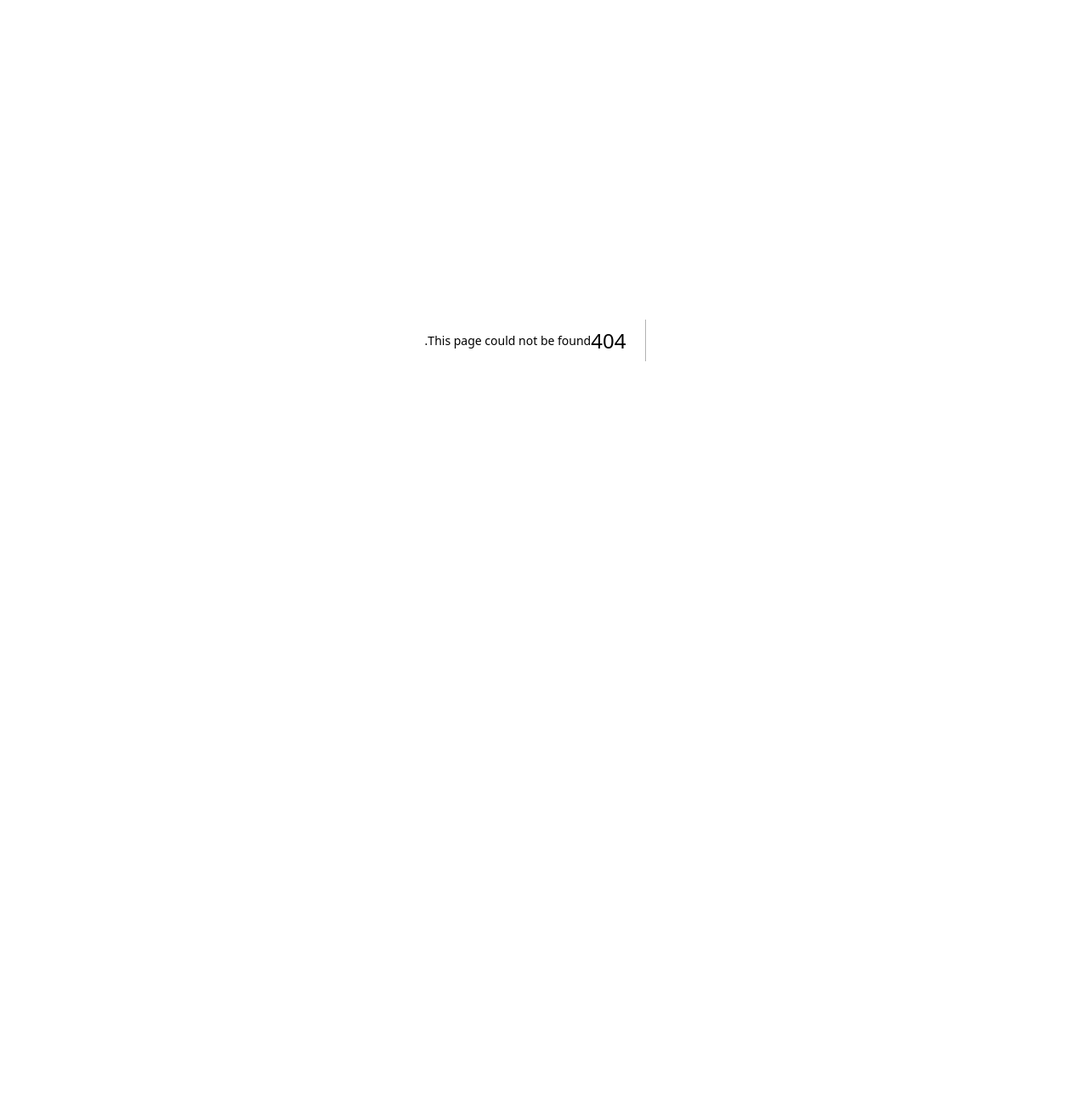
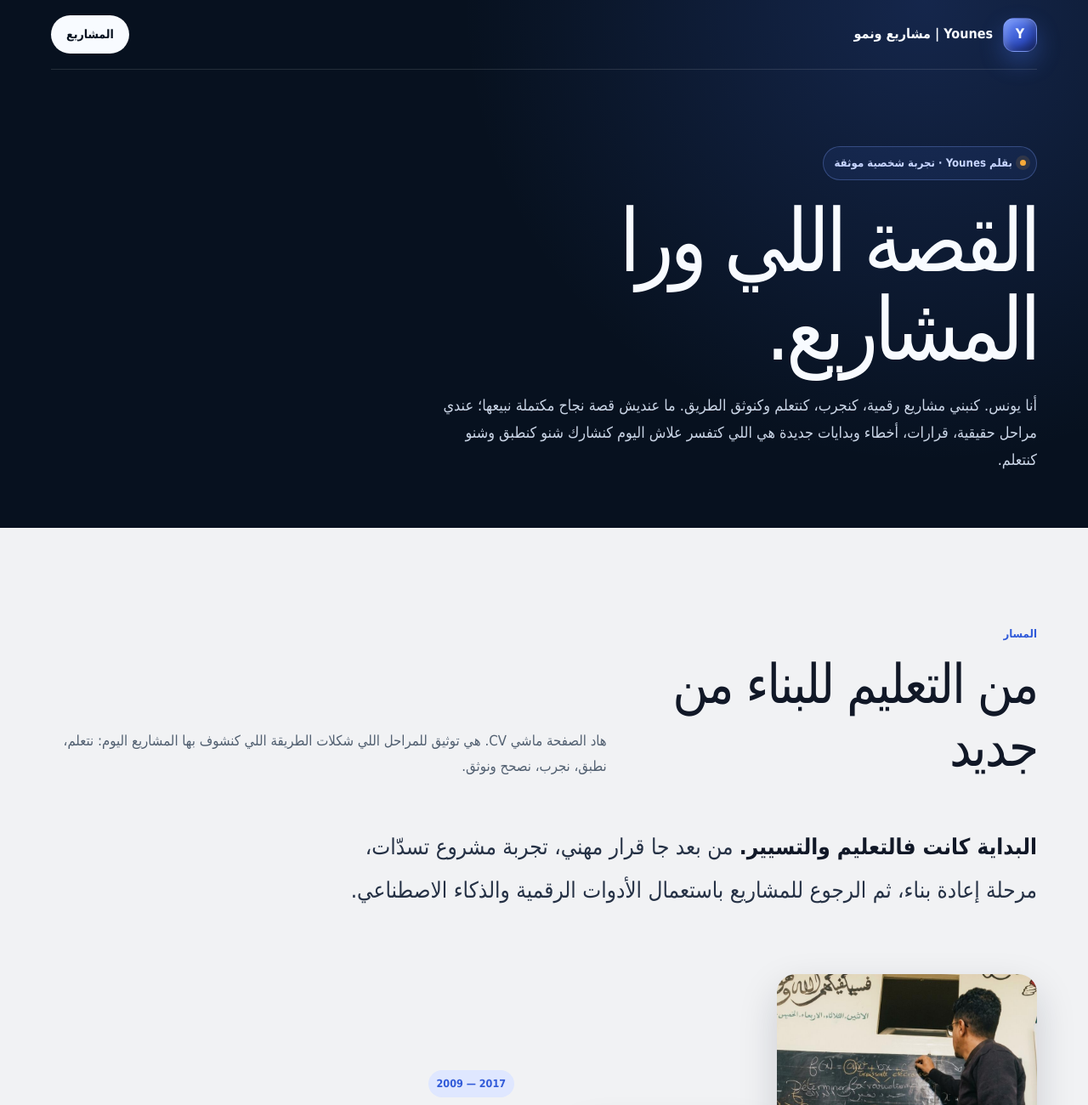
Before and after one commit to younesharti002-crypto/YOUNES-PROJECTS-GROWTH, a Next.js app: page /about in a window 1280 px wide. Before the commit this address had no page. Shown: the top 1300 px of the page at 85% size. Before the commit the page ends 800 px from the top, so only its background shows below. Built offline with nearby package versions, Linux system fonts and the light colour scheme.

Commit message:
Improve personal brand content foundation and About page

```diff
--- /dev/null
+++ b/app/about/page.tsx
@@ -0,0 +1,138 @@
+import type { Metadata } from "next";
+import Image from "next/image";
+import Link from "next/link";
+
+const title = "شكون أنا؟ | Younes | مشاريع ونمو";
+const description =
+  "قصة يونس من التعليم والعمل والتجربة في المشاريع إلى بناء مشاريع رقمية باستعمال الذكاء الاصطناعي، مع توثيق ما يتعلمه ويطبقه خطوة بخطوة.";
+
+export const metadata: Metadata = {
+  title,
+  description,
+  alternates: { canonical: "/about" },
+  openGraph: {
+    type: "profile",
+    url: "/about",
+    title,
+    description,
+    images: [{ url: "/assets/hero-ai.jpeg", alt: "Younes — مشاريع ونمو" }],
+  },
+  twitter: {
+    card: "summary_large_image",
+    title,
+    description,
+    images: ["/assets/hero-ai.jpeg"],
+  },
+};
+
+const chapters = [
+  {
+    year: "2009 — 2017",
+    title: "من السبورة بدات الحكاية",
+    text: "من 2009 كنت كنعطي دروس الدعم، وأسست مدرسة الأحرار. سنوات وأنا كنشوف التلاميذ كيتقدمو، وكنتعلم كيفاش نعلّم، نسيّر ونبني مشروعاً عندو أثر. وبالتوازي، كنت إدارياً داخل Brink’s Maroc.",
+    images: [
+      ["/assets/teaching-new.jpeg", "يونس يشرح درساً على السبورة"],
+      ["/assets/school-group.jpeg", "ذكرى جماعية من مرحلة مدرسة الأحرار"],
+    ],
+  },
+  {
+    year: "2017 — 2020",
+    title: "القرار اللي بقي فيّ",
+    text: "فـ2017 قلت مع راسي: باش ننجح، خاصني نركز على حاجة وحدة. وقفت مدرسة الأحرار واخترت المسار المهني داخل الشركة. القرار كان كيبان منطقياً، ولكن مع الوقت فهمت أنني تخليت على حاجة ناجحة بنيتها بيدي.",
+    images: [["/assets/brinks-new.jpeg", "يونس خلال مرحلة العمل الإداري"]],
+  },
+  {
+    year: "2020",
+    title: "الاستقرار حتى هو ما كانش مضمون",
+    text: "فـ2020 تعاودات هيكلة الشركة، ولقيت راسي خارجها. استثمرت تعويض نهاية الخدمة وفتحت مشروعاً للداند والوجبات السريعة. دخلت بالحلم كامل، ولكن من بعد ستة شهور تسدّ المشروع.",
+    images: [
+      ["/assets/shop-front.jpeg", "واجهة مشروع الداند والوجبات السريعة"],
+      ["/assets/shop-display.jpeg", "منتجات مشروع المحل"],
+    ],
+  },
+  {
+    year: "من بعد المشروع",
+    title: "ملي حسّيت أنني ضيّعت الطريق",
+    text: "الخدمة ماشي عيب، ولكن الانتقال من أستاذ ومسيّر وإداري وصاحب مشروع إلى Magasinier كان قاسياً عليّ. ما كانش عندي حل جاهز؛ كان عندي غير قرار واحد: نقلب، نتعلم ونبدا من الزيرو.",
+    images: [["/assets/warehouse.jpeg", "يونس خلال مرحلة العمل كمخزني"]],
+  },
+  {
+    year: "اليوم",
+    title: "ما لقيتش طريقاً مختصراً… لقيت بداية",
+    text: "وأنا كنقلب فالإنترنت على مهارة نقدر نبني عليها مستقبلي، اكتشفت كيفاش نوظف الذكاء الاصطناعي فالمشاريع. ما بقيتش غير كنتفرج؛ بديت نطبق. وكان CLEANORA أول مشروع رجعت به للبناء.",
+    images: [
+      ["/assets/learning.jpeg", "يونس خلال مرحلة البحث والتعلم"],
+      ["/assets/hero-ai.jpeg", "يونس يبني مشاريعه باستعمال الذكاء الاصطناعي"],
+    ],
+  },
+] as const;
+
+const siteUrl = "https://younes-projects-growth.vercel.app";
+const profileData = {
+  "@context": "https://schema.org",
+  "@type": "ProfilePage",
+  name: title,
+  url: `${siteUrl}/about`,
+  inLanguage: "ar-MA",
+  mainEntity: {
+    "@type": "Person",
+    "@id": `${siteUrl}/#person`,
+    name: "Younes",
+    url: siteUrl,
+  },
+};
+
+export default function AboutPage() {
+  return (
+    <main className="projects-page">
+      <script
+        type="application/ld+json"
+        dangerouslySetInnerHTML={{ __html: JSON.stringify(profileData).replace(/</g, "\\u003c") }}
+      />
+
+      <header className="inner-header shell">
+        <Link className="brand" href="/"><span className="brand-mark">Y</span><span>Younes | مشاريع ونمو</span></Link>
+        <Link className="small-cta" href="/projects">المشاريع</Link>
+      </header>
+
+      <section className="shell project-detail-hero about-hero">
+        <span className="eyebrow">بقلم Younes · تجربة شخصية موثقة</span>
+        <h1>القصة اللي ورا<br />المشاريع.</h1>
+        <p>أنا يونس. كنبني مشاريع رقمية، كنجرب، كنتعلم وكنوثق الطريق. ما عنديش قصة نجاح مكتملة نبيعها؛ عندي مراحل حقيقية، قرارات، أخطاء وبدايات جديدة هي اللي كتفسر علاش اليوم كنشارك شنو كنطبق وشنو كنتعلم.</p>
+      </section>
+
+      <section className="story-section section">
+        <div className="shell">
+          <div className="section-heading light-heading">
+            <div><span className="kicker">المسار</span><h2>من التعليم للبناء من جديد</h2></div>
+            <p>هاد الصفحة ماشي CV. هي توثيق للمراحل اللي شكلات الطريقة اللي كنشوف بها المشاريع اليوم: نتعلم، نطبق، نجرب، نصحح ونوثق.</p>
+          </div>
+
+          <p className="story-lead"><strong>البداية كانت فالتعليم والتسيير.</strong> من بعد جا قرار مهني، تجربة مشروع تسدّات، مرحلة إعادة بناء، ثم الرجوع للمشاريع باستعمال الأدوات الرقمية والذكاء الاصطناعي.</p>
+
+          <div className="timeline">
+            {chapters.map((chapter) => (
+              <article className="chapter" key={chapter.year}>
+                <div className={`chapter-images count-${chapter.images.length}`}>
+                  {chapter.images.map(([src, alt]) => (
+                    <div className="chapter-image" key={src}><Image src={src} alt={alt} fill sizes="(max-width: 900px) 100vw, 45vw" /></div>
+                  ))}
+                </div>
+                <div className="chapter-copy"><span>{chapter.year}</span><h3>{chapter.title}</h3><p>{chapter.text}</p></div>
+              </article>
+            ))}
+          </div>
+
+          <blockquote className="truth">«اليوم ما كنبيعش ليك نجاحاً ما وصلتش ليه. كنشارك معاك الطريق كما هو: شنو تعلمت، شنو طبقت، فين غلطت، وكيفاش كنعاود نبني.»<small>Younes · كنتعلم · كنطبق · كنوثق النتائج</small></blockquote>
+        </div>
+      </section>
+
+      <section className="shell final-cta">
+        <span className="kicker">من القصة للتطبيق</span>
+        <h2>شوف المشاريع اللي كنبني ونوثق</h2>
+        <p>كل مشروع كيبين المشكل، الحل، المرحلة الحالية والدرس اللي خرج من التجربة بلا ادعاءات ولا نتائج مخترعة.</p>
+        <Link className="primary-button" href="/projects">شوف جميع المشاريع</Link>
+      </section>
+    </main>
+  );
+}
--- a/app/page.tsx
+++ b/app/page.tsx
@@ -59,7 +59,7 @@ export default function Home() {
             <a href="#service">التجربة المجانية</a>
             <Link href="/projects">المشاريع</Link>
             <a href="#work">شنو كندير؟</a>
-            <a href="#story">شكون أنا؟</a>
+            <Link href="/about">شكون أنا؟</Link>
           </div>
           <Link className="small-cta" href="/platform">
             دخول المنصة
@@ -76,8 +76,9 @@ export default function Home() {
             بدا تبنيه.
           </h1>
           <p>
-            كنشارك معاك تجربة بناء المشاريع الرقمية كما هي، وكنعاونك ترتب
-            الفكرة ديالك باش تخرج بأول خطة واضحة وقابلة للتجربة.
+            أنا يونس. كنوثق تجربة بناء المشاريع الرقمية باستعمال AI كما هي:
+            من الفكرة للتجربة والتطبيق، شنو خدم وشنو ما خدمش، وكيفاش كنحاول
+            نطور كل مشروع خطوة بخطوة.
           </p>
           <div className="hero-actions">
             <Link className="primary-button" href="/platform">
@@ -85,10 +86,10 @@ export default function Home() {
             </Link>
             <span>حساب مجاني · بلا بطاقة بنكية</span>
           </div>
-          <div className="hero-proof" aria-label="مزايا البداية">
-            <b>معلوماتك</b><i />
-            <b>تحليل واضح</b><i />
-            <b>تقرير شخصي</b>
+          <div className="hero-proof" aria-label="محاور المحتوى">
+            <b>مشاريع رقمية</b><i />
+            <b>تجارب عملية</b><i />
+            <b>تعلم موثق</b>
           </div>
         </div>
         <div className="hero-art">
@@ -138,12 +139,12 @@ export default function Home() {
       <section className="shell section" id="work">
         <div className="section-heading">
           <div><span className="kicker">شنو كندير؟</span><h2>من الفكرة إلى مشروع قابل للنمو</h2></div>
-          <p>المحتوى كيبني الثقة، والمنصة كتوجه التعلم، وH Digital Agency كتتكلف بالتنفيذ التقني والتسويقي للمشاريع.</p>
+          <p>كنبني وكنجرب مشاريع رقمية باستعمال الأدوات والـAI، وكنوثق القرارات، المشاكل والدروس. PLAN B كيوجه التعلم، وH Digital Agency كتتكلف بالتنفيذ التقني والتسويقي.</p>
         </div>
         <div className="work-grid">
           <article><span>01</span><h3>PLAN B</h3><p>استشارة، تقرير، دورات ومسار عملي لأصحاب الأفكار والمشاريع.</p><Link href="/platform">جرب المنصة ←</Link></article>
           <article><span>02</span><h3>H Digital Agency</h3><p>بناء المواقع والمنصات، الأتمتة، التسويق ومساعدة المشاريع على النمو.</p><a href="https://h-digital-agency.vercel.app/" target="_blank" rel="noopener noreferrer">شوف الوكالة ↗</a></article>
-          <article><span>03</span><h3>محتوى مشاريع ونمو</h3><p>كنوثق شنو خدم، شنو ما خدمش، والدروس اللي خرجت بها من كل تجربة.</p><a href="#story">تعرف على الرحلة ←</a></article>
+          <article><span>03</span><h3>محتوى مشاريع ونمو</h3><p>كنوثق شنو خدم، شنو ما خدمش، والدروس اللي خرجت بها من كل تجربة.</p><Link href="/about">تعرف على الرحلة ←</Link></article>
         </div>
         <div className="projects-link-row">
           <Link className="primary-button" href="/projects">شوف جميع المشاريع</Link>
@@ -171,6 +172,7 @@ export default function Home() {
             ))}
           </div>
           <blockquote className="truth">«اليوم ما كنبيعش ليك نجاحاً ما وصلتش ليه. كنشارك معاك الطريق كما هو: شنو تعلمت، شنو طبقت، فين غلطت، وكيفاش كنعاود نبني.»<small>أنا يونس… ومازال كنبني قصتي.</small></blockquote>
+          <div className="card-actions"><Link className="primary-button" href="/about">قرا القصة كاملة</Link></div>
         </div>
       </section>
 
--- a/app/projects/page.tsx
+++ b/app/projects/page.tsx
@@ -40,7 +40,7 @@ export default function ProjectsPage() {
       <section className="shell projects-hero">
         <span className="eyebrow">مشاريع حقيقية · مراحل موثقة</span>
         <h1>كل المشاريع<br /><span>فمكان واحد.</span></h1>
-        <p>هنا كنوثق الفكرة، المشكل، الحل والمرحلة الحالية ديال كل مشروع. التفاصيل كتزاد مع تقدم العمل والنتائج.</p>
+        <p>هنا كنوثق شنو كنبني فعلاً: المشكل اللي كنحاول نحل، الحل اللي كنختبر، المرحلة اللي وصل ليها المشروع، والدرس اللي خرج من التجربة. النتائج كتزاد غير منين تكون موثقة.</p>
       </section>
       <section className="shell projects-grid" aria-label="لائحة المشاريع">
         {projects.map((project, index) => (
@@ -48,12 +48,25 @@ export default function ProjectsPage() {
             <div className="project-card-top"><span>{String(index + 1).padStart(2, "0")}</span><small>{project.category}</small></div>
             <h2>{project.name}</h2>
             <p>{project.summary}</p>
+            <div className="project-card-facts">
+              <p><strong>المشكل:</strong> {project.problem}</p>
+              <p><strong>الحل:</strong> {project.solution}</p>
+              <p><strong>الدرس:</strong> {project.lesson}</p>
+            </div>
             <div className="project-status">{project.status}</div>
             <Link href={`/projects/${project.slug}`}>شوف تفاصيل المشروع ←</Link>
           </article>
         ))}
       </section>
-      <section className="shell directory-cta"><h2>بغيتي تبدأ المشروع ديالك؟</h2><p>PLAN B كيبدا من معلوماتك وكيعاونك ترتب أول خطوة.</p><Link className="primary-button" href="/platform">بدا التجربة المجانية</Link></section>
+      <section className="shell directory-cta">
+        <span className="kicker">التوثيق قبل الادعاء</span>
+        <h2>كل مشروع كيتطور مع التجربة</h2>
+        <p>منين كتتوثق تجربة جديدة، مشكل، تصحيح أو نتيجة حقيقية، كتزاد فصفحة المشروع. الهدف هو تشوف المسار كما هو، ماشي غير النسخة النهائية.</p>
+        <div className="card-actions directory-actions">
+          <Link className="primary-button" href="/about">تعرف على Younes</Link>
+          <Link className="text-link" href="/platform">جرب PLAN B ←</Link>
+        </div>
+      </section>
     </main>
   );
 }
--- a/app/sitemap.ts
+++ b/app/sitemap.ts
@@ -6,6 +6,7 @@ const siteUrl = "https://younes-projects-growth.vercel.app";
 export default function sitemap(): MetadataRoute.Sitemap {
   const staticRoutes: MetadataRoute.Sitemap = [
     { url: siteUrl },
+    { url: `${siteUrl}/about` },
     { url: `${siteUrl}/projects` },
     { url: `${siteUrl}/platform` },
   ];
```
